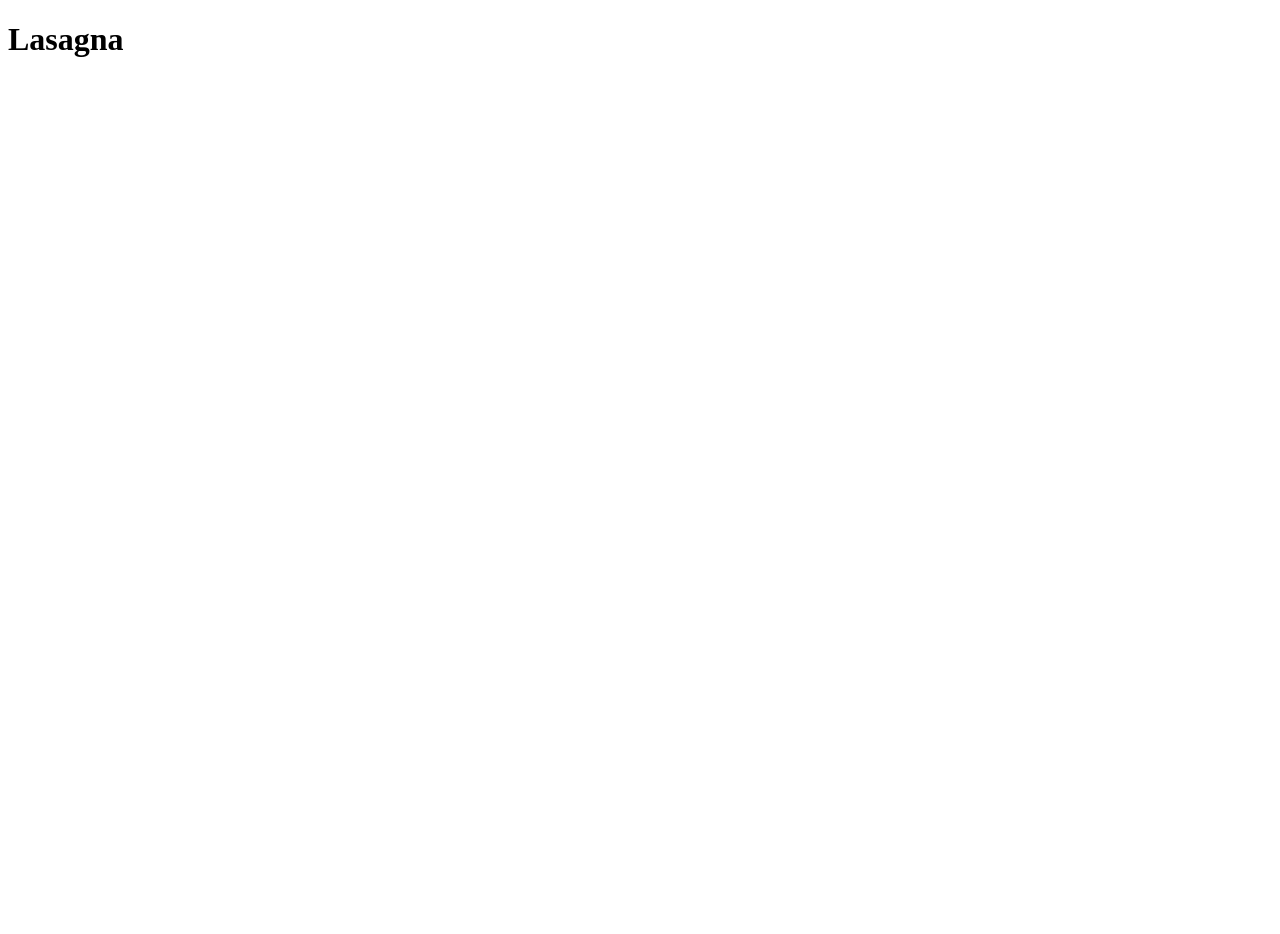
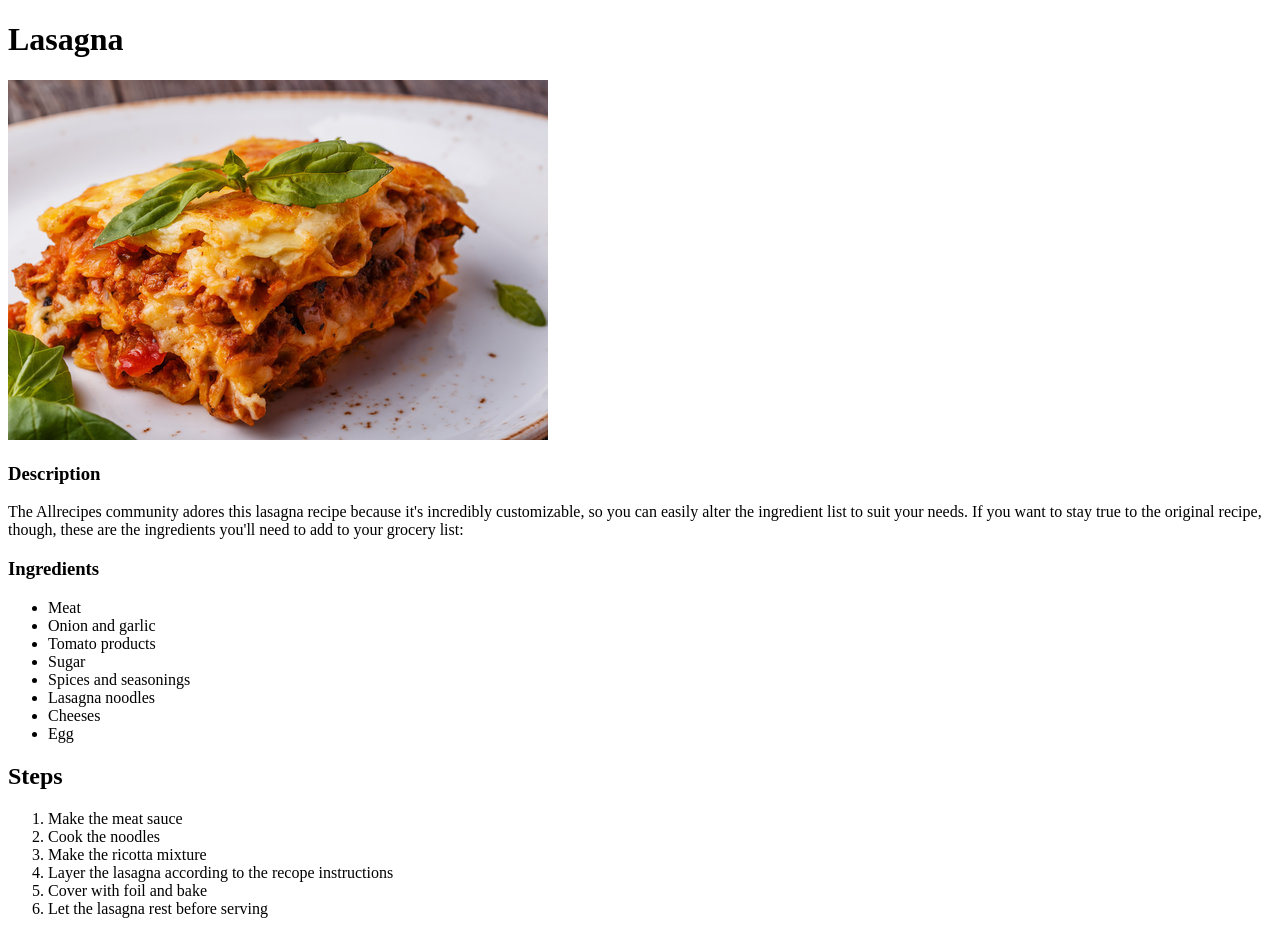
Before and after one commit to TarikSuljevic/odin-recipes, a plain HTML site: page recipes/lasagna.html in a window 1280 px wide. Before the commit the page ends 800 px from the top, so only its background shows below. Drawn offline with Linux system fonts and the light colour scheme.

Commit message:
Updated the lasagna.html file, index is unchanged

```diff
--- a/recipes/lasagna.html
+++ b/recipes/lasagna.html
@@ -7,5 +7,32 @@
 
     <body>
         <h1>Lasagna</h1>
+        <img src="../img/lasagna.jpg" alt="lasagna">
+        <h3>Description</h3>
+        <p>The Allrecipes community adores this lasagna recipe because it's incredibly customizable,
+        so you can easily alter the ingredient list to suit your needs.
+        If you want to stay true to the original recipe, though, these are the ingredients you'll need to add to your grocery list:</p>
+
+        <h3>Ingredients</h3>
+        <ul>
+            <li>Meat</li>
+            <li>Onion and garlic</li>
+            <li>Tomato products</li>
+            <li>Sugar</li>
+            <li>Spices and seasonings</li>
+            <li>Lasagna noodles</li>
+            <li>Cheeses</li>
+            <li>Egg</li>
+        </ul>
+
+        <h2>Steps</h2>
+        <ol>
+            <li>Make the meat sauce</li>
+            <li>Cook the noodles</li>
+            <li>Make the ricotta mixture</li>
+            <li>Layer the lasagna according to the recope instructions</li>
+            <li>Cover with foil and bake</li>
+            <li>Let the lasagna rest before serving</li>
+        </ol>
     </body>
 </html>
```
Also changed, not shown: img/lasagna.jpg (added).
